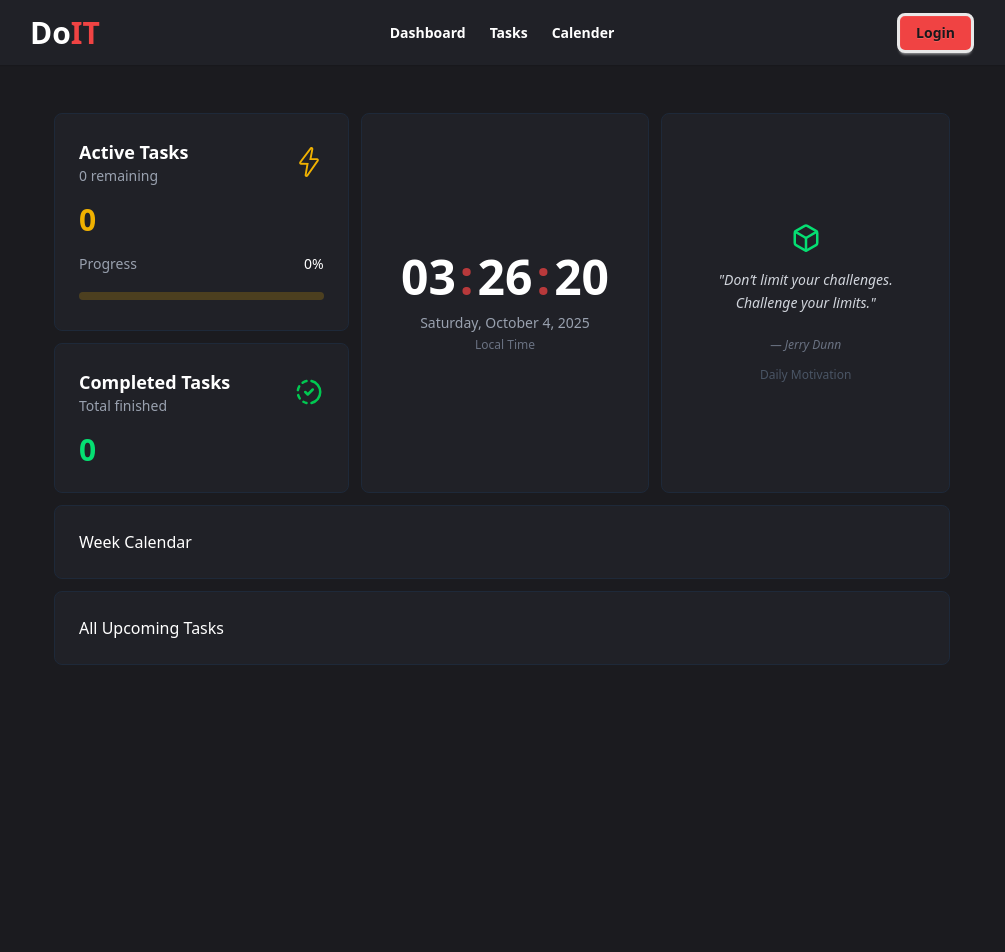
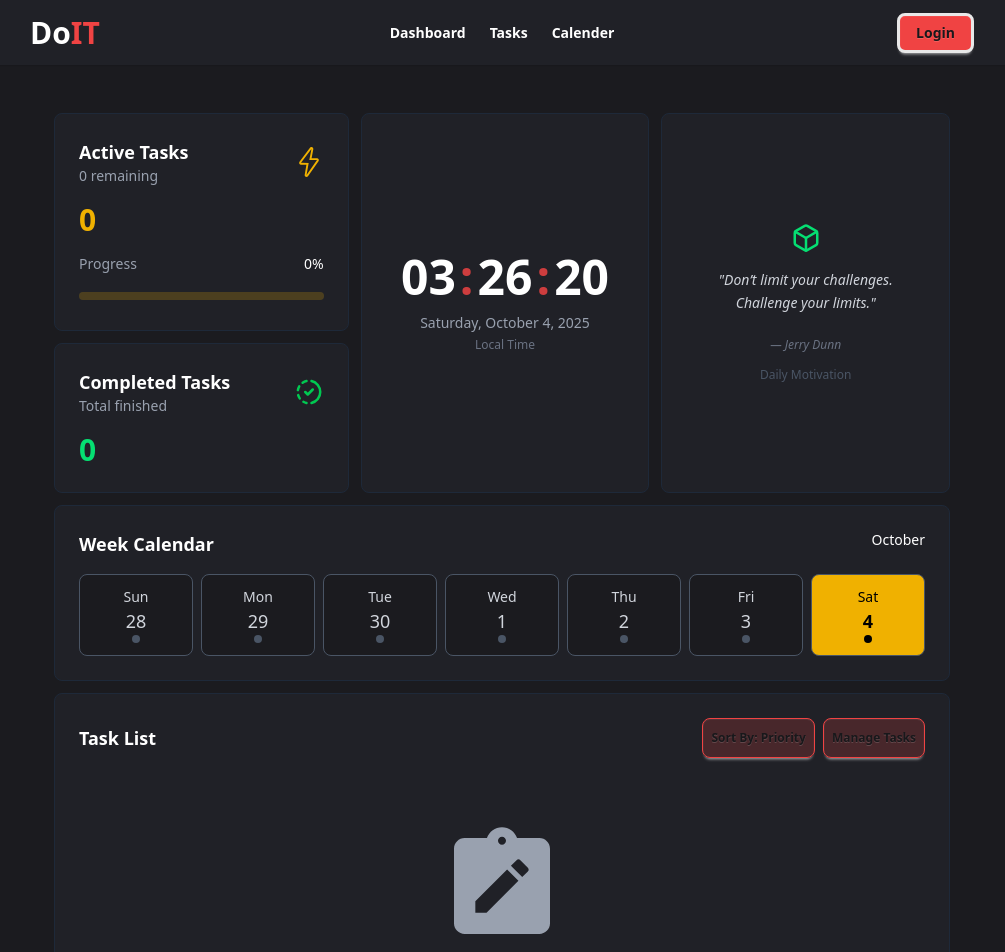
Before and after one commit to Soyab-Aktar/doIt-todo-app, a React (Vite) app: page / in a window 1280 px wide. Shown: the top 952 px of the page, without its empty margins (138-1143 px from the left). Before the commit the page ends 800 px from the top, so only its background shows below. Built offline with nearby package versions, Linux system fonts and the light colour scheme.

Commit message:
Week Calender Completed, Task list view completed

```diff
--- a/src/components/pages/Dashboard_Page.jsx
+++ b/src/components/pages/Dashboard_Page.jsx
@@ -4,26 +4,27 @@ import CompletedTaskStats from "../ui/CompletedTaskStats";
 import Clock from "../ui/Clock";
 import DailyMotivation from "../ui/DailyMotivation";
 import WeekCalendar from "../ui/WeekCalendar";
-import NextTask from "../ui/NextTask";
+import ActiveTasks from "../taskData/activeTasks/ActiveTasks";
+import Tasks_View from "../taskView/Tasks_View";
 
 const Dashboard_Page = () => {
   return (
     <div className=" flex  flex-col gap-3 py-6 md:py-12 md:px-8 px-2 ">
       <div className="flex flex-col lg:flex-row gap-3 w-full">
         <div className="flex flex-col md:flex-row lg:flex-col gap-3 lg:w-2/6">
-          <ActiveTaskStats /> {/* Position 1 */}
-          <CompletedTaskStats /> {/* Position 2 */}
+          <ActiveTaskStats />
+          <CompletedTaskStats />
         </div>
 
         <div className="flex flex-col lg:flex-row gap-3 lg:w-4/6">
-          <Clock /> {/* Position 3 */}
-          <DailyMotivation /> {/* Position 4 */}
+          <Clock />
+          <DailyMotivation />
         </div>
       </div>
 
       <div className="flex flex-col gap-3">
-        <WeekCalendar /> {/* Position 5 */}
-        <NextTask /> {/* Position 6 */}
+        <WeekCalendar />
+        <Tasks_View></Tasks_View>
       </div>
     </div>
   );
--- /dev/null
+++ b/src/components/taskView/Task_View.jsx
@@ -0,0 +1,51 @@
+import React from "react";
+
+const Task_View = ({ task }) => {
+  const { taskName, date, priority } = task;
+  return (
+    <div className="bg-[#1B1B1F] p-5 rounded-lg border border-gray-700 flex items-center gap-4 hover:border-gray-600 transition-colors">
+      {/* Task Content */}
+      <div className="flex justify-between items-center flex-1">
+        <div className="flex flex-col justify-between gap-2">
+          <h5 className=" text-lg font-semibold text-white">{taskName}</h5>
+          <p className="text-gray-400 text-sm">Due: {date}</p>
+          {/* Priority Badge - Enhanced */}
+          <span
+            className={`
+            text-xs
+            rounded-md
+            px-3
+            py-2
+            font-medium
+            w-fit
+            ${
+              priority === "High"
+                ? "bg-[#c2620d62] text-[#fc955a] border border-[#b44708]"
+                : ""
+            }
+            ${
+              priority === "Medium"
+                ? "bg-yellow-500/20 text-yellow-400 border border-yellow-600"
+                : ""
+            }
+            ${
+              priority === "Normal"
+                ? "bg-gray-500/20 text-gray-300 border border-gray-600"
+                : ""
+            }
+            ${
+              priority === "Extreme"
+                ? "bg-red-500/20 text-red-400 border border-red-600"
+                : ""
+            }
+          `}
+          >
+            {priority}
+          </span>
+        </div>
+      </div>
+    </div>
+  );
+};
+
+export default Task_View;
--- /dev/null
+++ b/src/components/taskView/Tasks_View.jsx
@@ -0,0 +1,86 @@
+import { useContext, useState } from "react";
+import { Link } from "react-router-dom";
+import { DataContext } from "../context/Context";
+import Task_View from "./Task_View";
+import { MdNoteAlt } from "react-icons/md";
+
+const Tasks_View = () => {
+  const { tasks = [] } = useContext(DataContext);
+  const [isSorted, setIsSorted] = useState(false);
+
+  const priorityOrder = {
+    Extreme: 1,
+    High: 2,
+    Medium: 3,
+    Normal: 4,
+  };
+
+  // Sort function
+  const getSortedTasks = () => {
+    if (!isSorted) return tasks;
+
+    return [...tasks].sort((a, b) => {
+      return priorityOrder[a.priority] - priorityOrder[b.priority];
+    });
+  };
+
+  // Toggle sort
+  const handleSort = () => {
+    setIsSorted(!isSorted);
+  };
+
+  const sortedTasks = getSortedTasks();
+
+  return (
+    <div className="bg-[#202127] p-6 rounded-md border border-gray-800 w-full ">
+      <div className="text-white text-lg font-semibold mb-4 flex flex-col md:flex-row gap-2 justify-between md:items-center">
+        <h1>Task List</h1>
+        <div className="flex gap-2">
+          <button
+            onClick={handleSort}
+            className={`btn text-xs rounded-md p-2 border transition-colors w-1/2 md:w-fit ${
+              isSorted
+                ? "bg-green-500/20 text-green-400 border-green-600"
+                : "bg-[#87333362] border-[#f04343]"
+            }`}
+          >
+            {isSorted ? "Sorted by Priority" : "Sort By: Priority"}
+          </button>
+          <Link
+            to={`/tasks`}
+            className="btn text-xs bg-[#87333362] rounded-md p-2 border border-[#f04343]  w-1/2 md:w-fit"
+          >
+            Manage Tasks
+          </Link>
+        </div>
+      </div>
+      <main
+        className={`grid gap-3 ${
+          tasks.length === 0
+            ? "grid-cols-1"
+            : tasks.length > 4
+            ? "md:grid-cols-2 lg:grid-cols-3"
+            : "md:grid-cols-2"
+        }`}
+      >
+        {sortedTasks.length === 0 ? (
+          <div className="text-center py-12">
+            <div className="flex flex-col items-center justify-center gap-3 text-gray-400">
+              <MdNoteAlt className="text-9xl" />
+              <p className="text-xl">No active tasks yet</p>
+            </div>
+            <p className="text-gray-500 text-sm mt-2">
+              Add a task to get started!
+            </p>
+          </div>
+        ) : (
+          sortedTasks.map((task) => (
+            <Task_View key={task.id} task={task}></Task_View>
+          ))
+        )}
+      </main>
+    </div>
+  );
+};
+
+export default Tasks_View;
--- a/src/components/ui/NextTask.jsx
+++ /dev/null
@@ -1,14 +0,0 @@
-import React from "react";
-
-const NextTask = () => {
-  return (
-    <div
-      className="bg-[#202127] p-6 rounded-md border border-gray-800 w-full
-  "
-    >
-      <h1>All Upcoming Tasks</h1>
-    </div>
-  );
-};
-
-export default NextTask;
--- a/src/components/ui/WeekCalendar.jsx
+++ b/src/components/ui/WeekCalendar.jsx
@@ -1,9 +1,81 @@
-import React from "react";
+import React, { useContext } from "react";
+import { DataContext } from "../context/Context";
 
 const WeekCalendar = () => {
+  const { tasks } = useContext(DataContext);
+
+  const weekDays = ["Sun", "Mon", "Tue", "Wed", "Thu", "Fri", "Sat"];
+
+  // Get current week dates
+  const today = new Date();
+  const currentDay = today.getDay();
+
+  const weekDates = [];
+  for (let i = 0; i < 7; i++) {
+    const date = new Date(today);
+    date.setDate(today.getDate() - currentDay + i);
+    weekDates.push(date);
+  }
+
+  const isToday = (date) => {
+    return date.toDateString() === today.toDateString();
+  };
+
+  const hasTask = (date) => {
+    if (!tasks || tasks.length === 0) return false;
+
+    const targetDate = date.toISOString().split("T")[0];
+
+    return tasks.some((task) => {
+      if (!task.date) return false;
+
+      const taskDate = task.date.split("T")[0];
+
+      return taskDate === targetDate;
+    });
+  };
+
   return (
-    <div className="bg-[#202127] p-6 rounded-md border border-gray-800 w-full">
-      <h1>Week Calendar</h1>
+    <div className="bg-[#202127] p-6 rounded-md border border-gray-800">
+      <div className="text-white text-lg font-semibold mb-4 flex justify-between">
+        <h3>Week Calendar</h3>
+        <h4 className="font-normal text-sm">
+          {new Date().toLocaleDateString("en-US", { month: "long" })}
+        </h4>
+      </div>
+
+      <div className="grid grid-cols-7 gap-2">
+        {weekDates.map((date, index) => (
+          <div
+            key={index}
+            className={`
+              md:p-3 p-1 rounded-md text-center text-sm
+              ${
+                isToday(date)
+                  ? "bg-yellow-500 text-black font-semibold"
+                  : "bg-[#1B1B1F] text-gray-300"
+              }
+              ${
+                hasTask(date)
+                  ? "border-2 border-yellow-600"
+                  : "border border-gray-600"
+              }
+            `}
+          >
+            <div className="font-medium">{weekDays[index]}</div>
+            <div className="text-lg">{date.getDate()}</div>
+            <div
+              className={`p-1 w-0.5 mx-auto rounded-full ${
+                isToday(date)
+                  ? "bg-black"
+                  : hasTask(date)
+                  ? "bg-amber-600"
+                  : "bg-gray-600"
+              }`}
+            ></div>
+          </div>
+        ))}
+      </div>
     </div>
   );
 };
```
